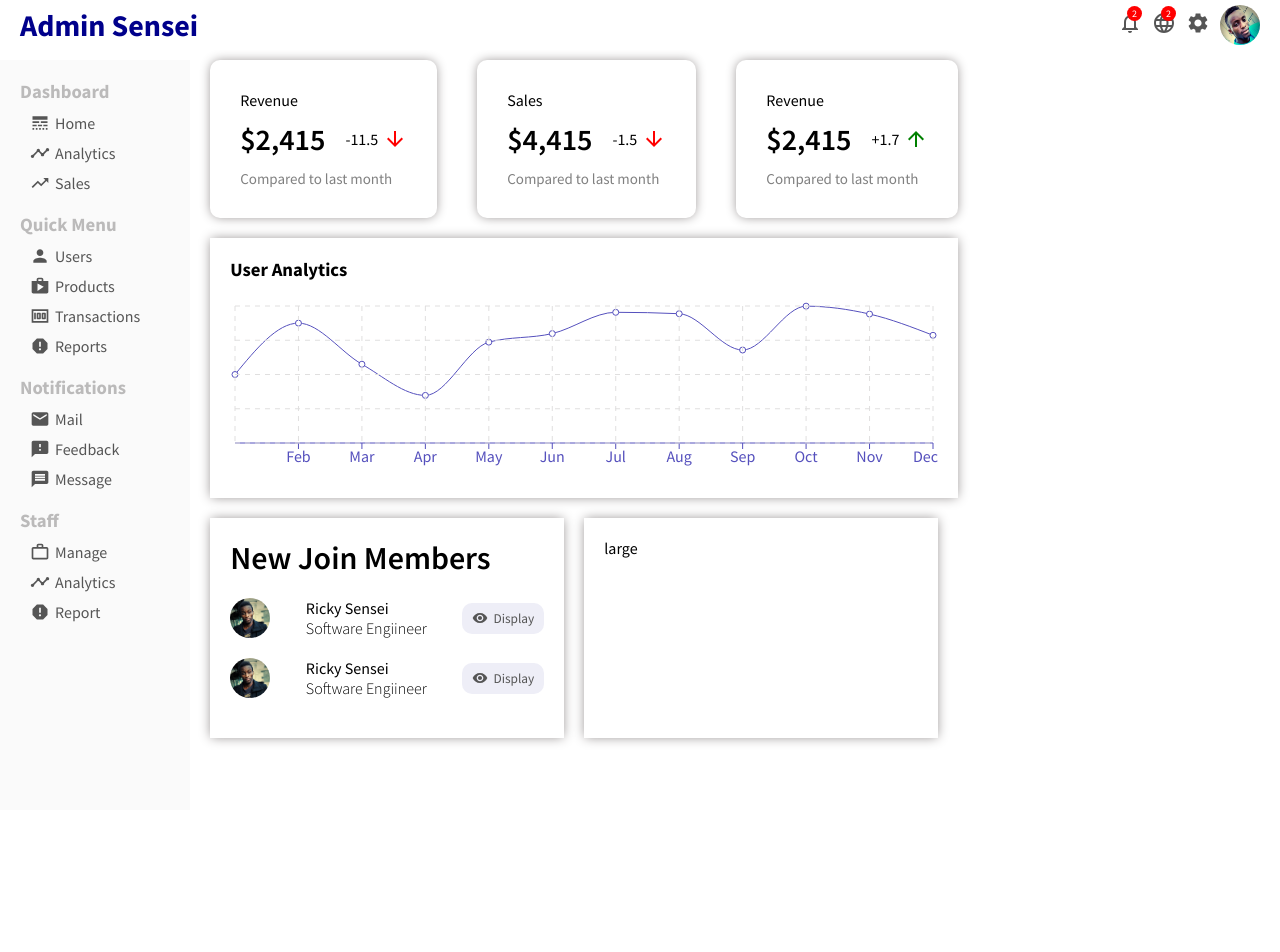
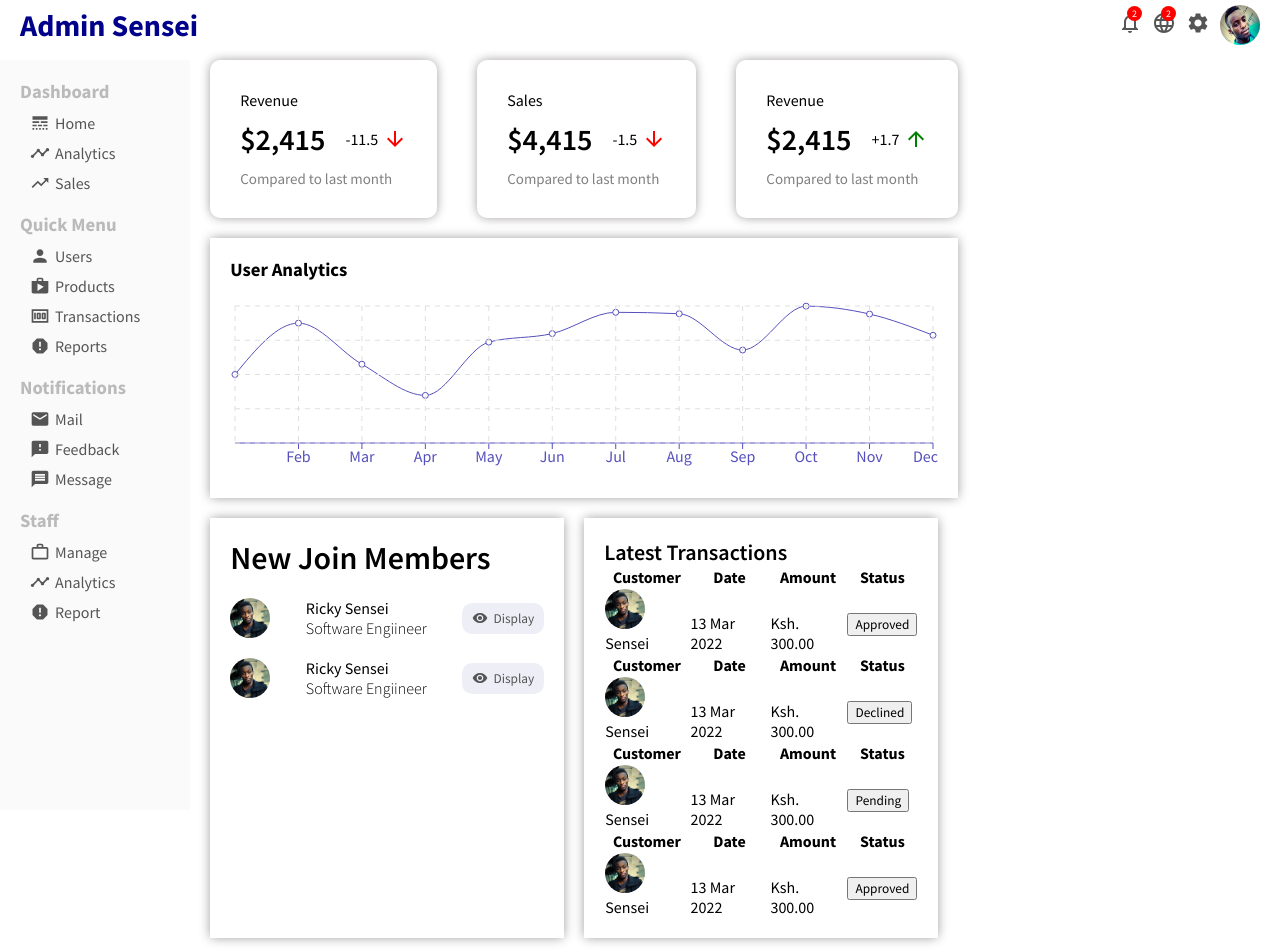
Before and after one commit to R1CKYS3NS31/sensei_admin_app, a React (Create React App) app: page / in a window 1280 px wide. Shown: the top 952 px of the page. Before the commit the page ends 810 px from the top, so only its background shows below. Built offline with nearby package versions, Linux system fonts and the light colour scheme.

Commit message:
widget large commit

```diff
--- a/src/components/views/widgetLg/WidgetLg.jsx
+++ b/src/components/views/widgetLg/WidgetLg.jsx
@@ -1,7 +1,83 @@
-import React from 'react'
+import './widgetLg.css'
 
 export default function WidgetLg() {
+  const Button = ({ type }) => {
+    return <button className={"widgetLgButton" + type}>{type}</button>;
+  };
+
   return (
-    <div className='widgetSm'>large</div>
-  )
+    <div className="widgetSm">
+      <h3 className="widgetLgTitle">Latest Transactions</h3>
+      <tanle className="widgetLgTable">
+        <tr className="widgetLgTr">
+          <th className="widgetLgTh">Customer</th>
+          <th className="widgetLgTh">Date</th>
+          <th className="widgetLgTh">Amount</th>
+          <th className="widgetLgTh">Status</th>
+        </tr>
+        <tr className="widgetLgTr">
+          <td className="widgetLgUser">
+            <img src="sensei.png" alt="" className="widgetLgImg" />
+            <span className="widgetLgName">Sensei</span>
+          </td>
+          <td className="widgetLgDate">13 Mar 2022</td>
+          <td className="widgetLgAmount">Ksh. 300.00</td>
+          <td className="widgetLgStatus">
+            <Button type="Approved" />
+          </td>
+        </tr>
+        <tr className="widgetLgTr">
+          <th className="widgetLgTh">Customer</th>
+          <th className="widgetLgTh">Date</th>
+          <th className="widgetLgTh">Amount</th>
+          <th className="widgetLgTh">Status</th>
+        </tr>
+        <tr className="widgetLgTr">
+          <td className="widgetLgUser">
+            <img src="sensei.png" alt="" className="widgetLgImg" />
+            <span className="widgetLgName">Sensei</span>
+          </td>
+          <td className="widgetLgDate">13 Mar 2022</td>
+          <td className="widgetLgAmount">Ksh. 300.00</td>
+          <td className="widgetLgStatus">
+            <Button type="Declined"/>
+          </td>
+        </tr>
+        <tr className="widgetLgTr">
+          <th className="widgetLgTh">Customer</th>
+          <th className="widgetLgTh">Date</th>
+          <th className="widgetLgTh">Amount</th>
+          <th className="widgetLgTh">Status</th>
+        </tr>
+        <tr className="widgetLgTr">
+          <td className="widgetLgUser">
+            <img src="sensei.png" alt="" className="widgetLgImg" />
+            <span className="widgetLgName">Sensei</span>
+          </td>
+          <td className="widgetLgDate">13 Mar 2022</td>
+          <td className="widgetLgAmount">Ksh. 300.00</td>
+          <td className="widgetLgStatus">
+            <Button type="Pending" />
+          </td>
+        </tr>
+        <tr className="widgetLgTr">
+          <th className="widgetLgTh">Customer</th>
+          <th className="widgetLgTh">Date</th>
+          <th className="widgetLgTh">Amount</th>
+          <th className="widgetLgTh">Status</th>
+        </tr>
+        <tr className="widgetLgTr">
+          <td className="widgetLgUser">
+            <img src="sensei.png" alt="" className="widgetLgImg" />
+            <span className="widgetLgName">Sensei</span>
+          </td>
+          <td className="widgetLgDate">13 Mar 2022</td>
+          <td className="widgetLgAmount">Ksh. 300.00</td>
+          <td className="widgetLgStatus">
+            <Button type="Approved" />
+          </td>
+        </tr>
+      </tanle>
+    </div>
+  );
 }
--- a/src/components/views/widgetLg/widgetLg.css
+++ b/src/components/views/widgetLg/widgetLg.css
@@ -3,5 +3,31 @@
   -webkit-box-shadow: 0px 0px 11px -1px #000000;
   box-shadow: 0px 0px 11px -1px #928d8d;
   padding: 20px;
-  margin-right: 20px;
+
 }
+.widgetLgTitle{
+    font-size: 22px;
+    font-weight: 600;
+}
+.widgetLgImg{
+    width: 40px;
+    height: 40px;
+    border-radius: 50%;
+    object-fit: cover;
+}
+.widgetLgButton{
+    padding: 5px 7px;
+    border: none;
+    border-radius: 10px;
+    background-color: red;
+}
+.widgetLgButton.Approved{
+    background-color: #e5faf2;
+    color: #3bb077;
+}
+.widgetLgButton.Declined{
+    background-color: #d95087;
+}
+.widgetLgButton.Pending{
+    background-color: #2a7ade;
+}
```
